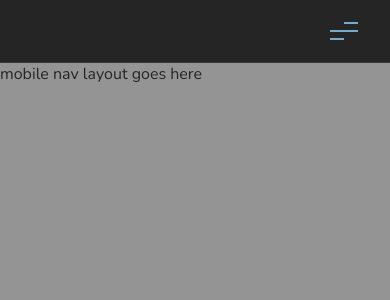
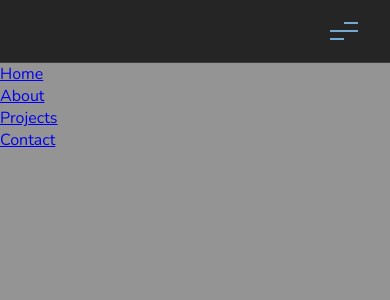
Before and after one commit to lmatuzic/portfolio, a React (Create React App) app: page / in a window 390 px wide. Both pictures are taken after a click on the button 344 px from the left and 31 px from the top of the page. Shown: the top 300 px of the page. Built offline with nearby package versions, Linux system fonts and the light colour scheme.

Commit message:
change state of mobile nav after clicking on link inside it

```diff
--- a/src/App.js
+++ b/src/App.js
@@ -19,13 +19,10 @@ function App() {
 
   return (
     <div className="App">
-      <Navbar
-        navbarStatus={navbarStatus}
-        setNavbarStatus={setNavbarStatus}
-      />
+      <Navbar navbarStatus={navbarStatus} setNavbarStatus={setNavbarStatus} />
 
       <main className="content">
-        <MobileNav navbarStatus={navbarStatus} />
+        <MobileNav navbarStatus={navbarStatus} setNavbarStatus={setNavbarStatus} />
         <Route exact path="/" component={Home} />
         <Route exact path="/about" component={About} />
         <Route exact path="/projects" component={Projects} />
--- a/src/components/MobileNav.js
+++ b/src/components/MobileNav.js
@@ -1,10 +1,28 @@
 import React from 'react'
+import { NavLink } from "react-router-dom";
 
-function MobileNav({navbarStatus}) {
+function MobileNav({navbarStatus, setNavbarStatus}) {
+
   return (
-    <div className={`mobile__nav ${navbarStatus ? 'active' : ''}`}>
-      mobile nav layout goes here
-    </div>
+    <nav className={`mobile__nav ${navbarStatus ? 'active' : ''}`}>
+      <ul>
+        <li>
+          <NavLink to="/" className="home" onClick={() => setNavbarStatus(!navbarStatus)}>Home</NavLink>
+        </li>
+
+        <li>
+          <NavLink to="/about" onClick={() => setNavbarStatus(!navbarStatus)}>About</NavLink>
+        </li>
+
+        <li>
+          <NavLink to="/projects" onClick={() => setNavbarStatus(!navbarStatus)}>Projects</NavLink>
+        </li>
+
+        <li>
+          <NavLink to="/contact" onClick={() => setNavbarStatus(!navbarStatus)}>Contact</NavLink>
+        </li>
+      </ul>
+    </nav>
   )
 }
 
--- a/src/stylesheets/_core.scss
+++ b/src/stylesheets/_core.scss
@@ -15,6 +15,10 @@ body {
   margin-top: 7.5rem;
   padding-bottom: 3rem;
   overflow-x: hidden;
+
+  @media only screen and (max-width: 576px) {
+    margin-top: 5.5rem;
+  }
 }
 
 h1, h2, h3, h4, h5 {
```
Also changed, not shown: 1 other file (tests, documents, lock files or other folders).
